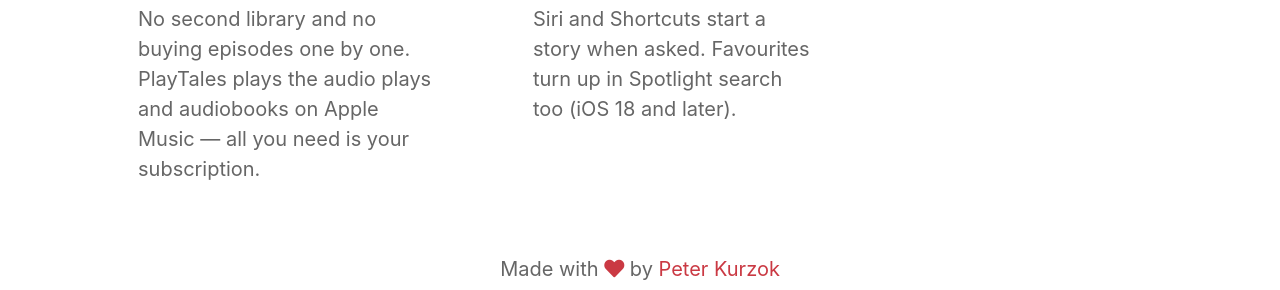
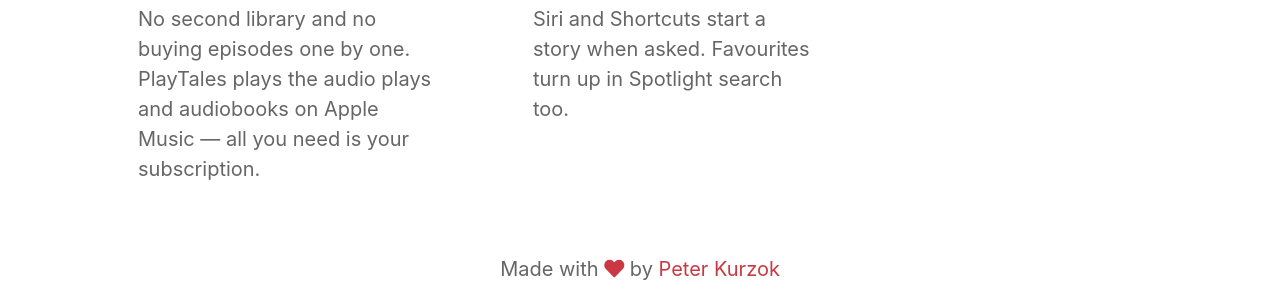
Before and after one commit to pkurzok/PlayTales-Web, a Jekyll site: the page built from index.html, in a window 1280 px wide. Shown: the part 1740-2030 px from the top of the page. Built offline with Jekyll 4.4.1, drawn with Linux system fonts in a browser that asks for light colours; nearby versions of some CDN libraries.

Commit message:
Drop the iOS 18 qualifier from the Spotlight benefit
The App Store build requires iOS 18 since 1.5.1 (Hoerspieler-iOS
Support/xcodegen/kickstart.yml sets the app target's deploymentTarget to 18.0), and
this page publishes only once 1.6.0 is live, so every device that can install the
app already has Spotlight indexing. add-kickstart-exchange drops the same qualifier
from the old feature list for the same reason; this keeps the two in step.

Co-Authored-By: Claude Opus 5 (1M context) <noreply@anthropic.com>
Claude-Session: https://claude.ai/code/session_01NCNvN9hssCwK6rbgULvufn

```diff
--- a/_config.yml
+++ b/_config.yml
@@ -99,7 +99,7 @@ features                                  :
     fontawesome_icon_name                 : music
 
   - title                                 : “Play Paw Patrol” — and it plays
-    description                           : Siri and Shortcuts start a story when asked. Favourites turn up in Spotlight search too (iOS 18 and later).
+    description                           : Siri and Shortcuts start a story when asked. Favourites turn up in Spotlight search too.
     fontawesome_icon_name                 : microphone
 
 
```
